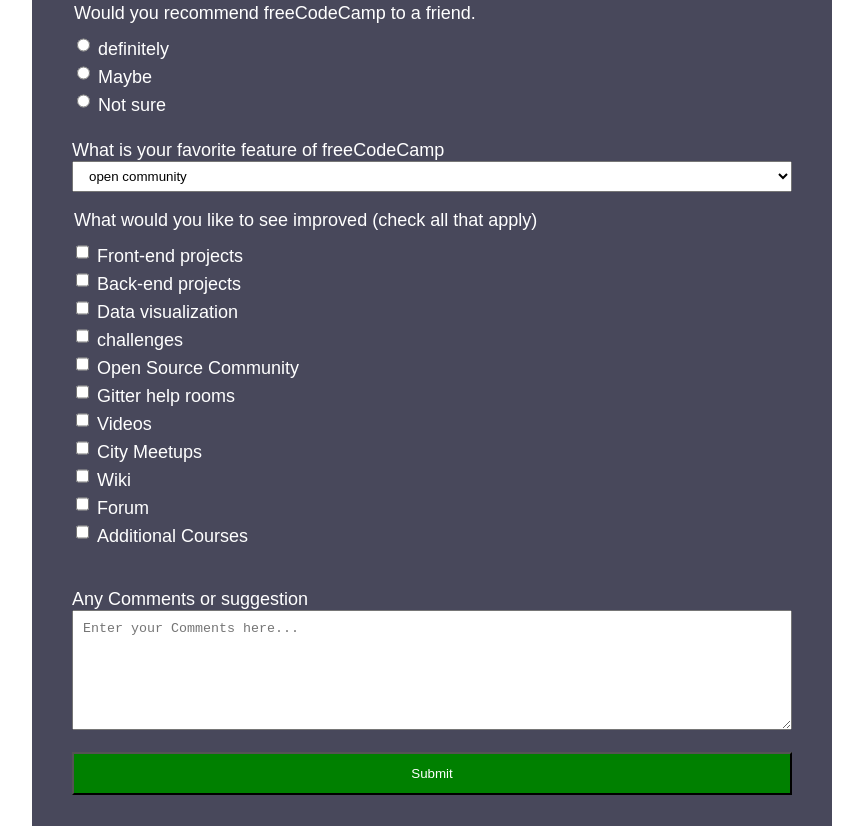
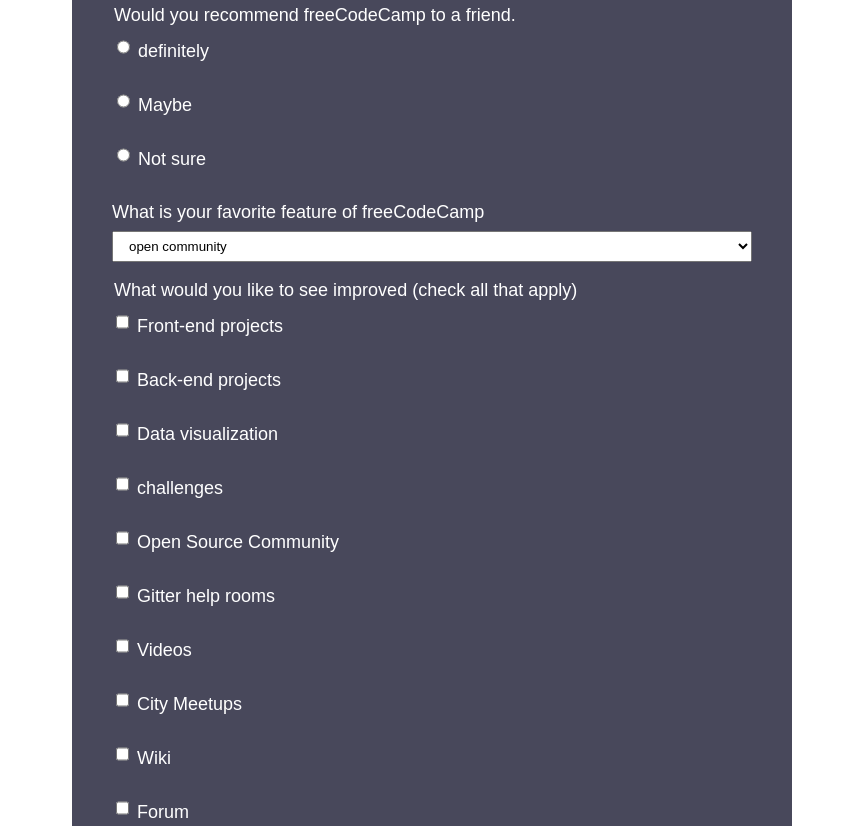
Before and after one commit to RusselFonta/Survey_form_html, a plain HTML site: page index.html in a window 1280 px wide. Shown: the part 425-1251 px from the top of the page, without its empty margins (208-1071 px from the left). Drawn offline with Linux system fonts and the light colour scheme.

Commit message:
typo error correction , addition of box-sizing to the button and textarea

```diff
--- a/index.html
+++ b/index.html
@@ -106,8 +106,8 @@
     </label>
 </fieldset>
     <br/>
-    <label>Any Comments or suggestion</label>
-    <textarea placeholder="Enter your Comments here..." name="Comments"></textarea>
+    <label for="Comments">Any Comments or suggestion</label>
+    <textarea placeholder="Enter your Comments here..." name="Comments" id=" Comments"></textarea>
     <br/>
     <br/>
     <button>Submit</button>
--- a/style.css
+++ b/style.css
@@ -18,6 +18,7 @@
   width: 100%;
   max-width: 720px;
   margin: 0 auto;
+  box-sizing: border-box;
 }
 
 header {
@@ -32,6 +33,7 @@
 }
 
 label {
+  display: block;
   align-items: center;
   font-size: 1.125rem;
   margin-bottom: 0.5rem;
@@ -54,7 +56,7 @@
 input {
   width: 100%;
   min-height: 2px;
-  padding: 0.375rem 0.75rem;
+  /* padding: 0.375rem 0.75rem; */
   color: #495057;
   background-color: white;
   border: 1px solid white;
@@ -85,4 +87,6 @@
   background: green;
   color: white;
   min-height: 2px;
+  border: none;
+  box-sizing: border-box;
 }
```
Also changed, not shown: 1 other file.
